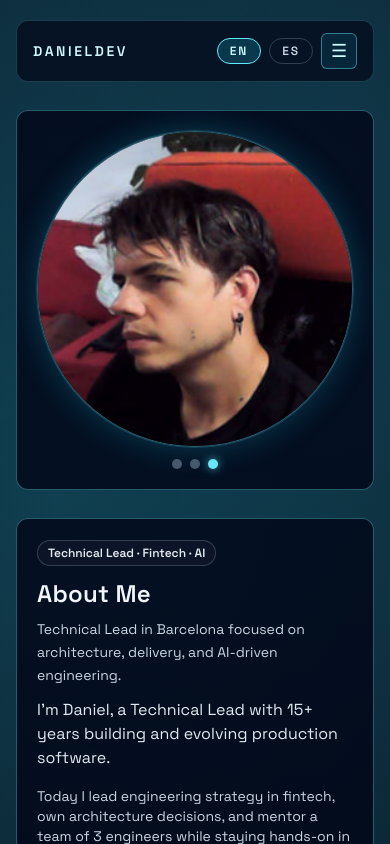
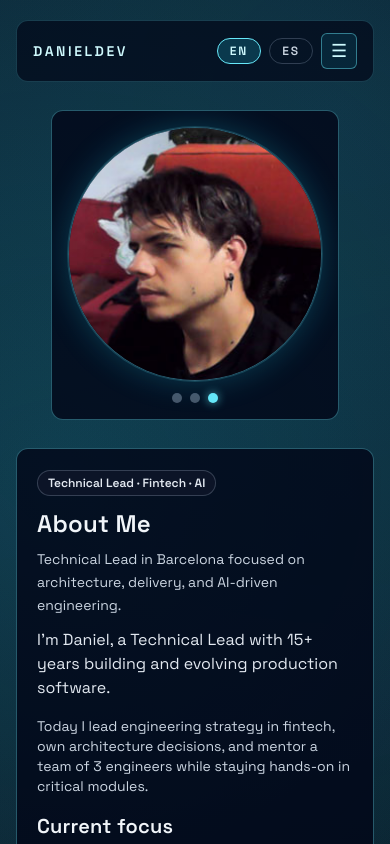
Before and after one commit to zebnat/ddev-gatsby, a Next.js app: page /en/about-me in a window 390 px wide. Shown: the top 844 px of the page. Built offline with nearby package versions, Linux system fonts and the light colour scheme.

Commit message:
fix: reduce about photo carousel size on mobile

```diff
--- a/src/components/about/AboutPhotoCarousel.js
+++ b/src/components/about/AboutPhotoCarousel.js
@@ -22,8 +22,8 @@ export default function AboutPhotoCarousel({ translation }) {
   }, [])
 
   return (
-    <Card className="motion-fade-up motion-delay-1 mx-auto w-full max-w-xl overflow-hidden border-cyan-300/35 bg-slate-950/80 p-0 lg:max-w-md xl:max-w-sm">
-      <CardContent className="space-y-3 p-5">
+    <Card className="motion-fade-up motion-delay-1 mx-auto w-full max-w-[18rem] overflow-hidden border-cyan-300/35 bg-slate-950/80 p-0 sm:max-w-sm lg:max-w-md xl:max-w-sm">
+      <CardContent className="space-y-3 p-4 sm:p-5">
         <div className="relative overflow-hidden rounded-full border border-cyan-300/35 bg-slate-900/70 shadow-[0_0_0_1px_rgba(103,232,249,0.16),0_0_32px_rgba(34,211,238,0.24)] transition-shadow duration-700 hover:shadow-[0_0_0_1px_rgba(103,232,249,0.35),0_0_42px_rgba(34,211,238,0.34)]">
           <div className="relative aspect-square w-full">
             {portraitAssets.map((portrait, index) => {
```
